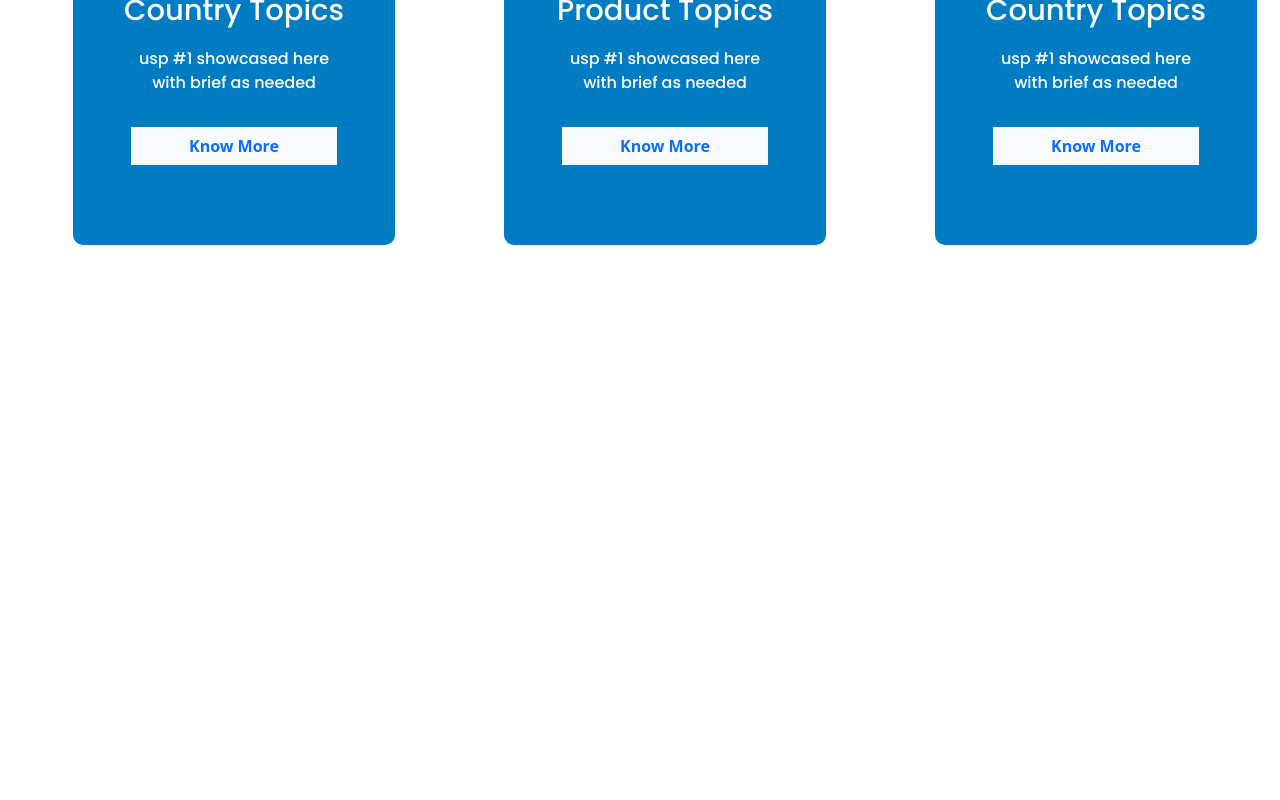
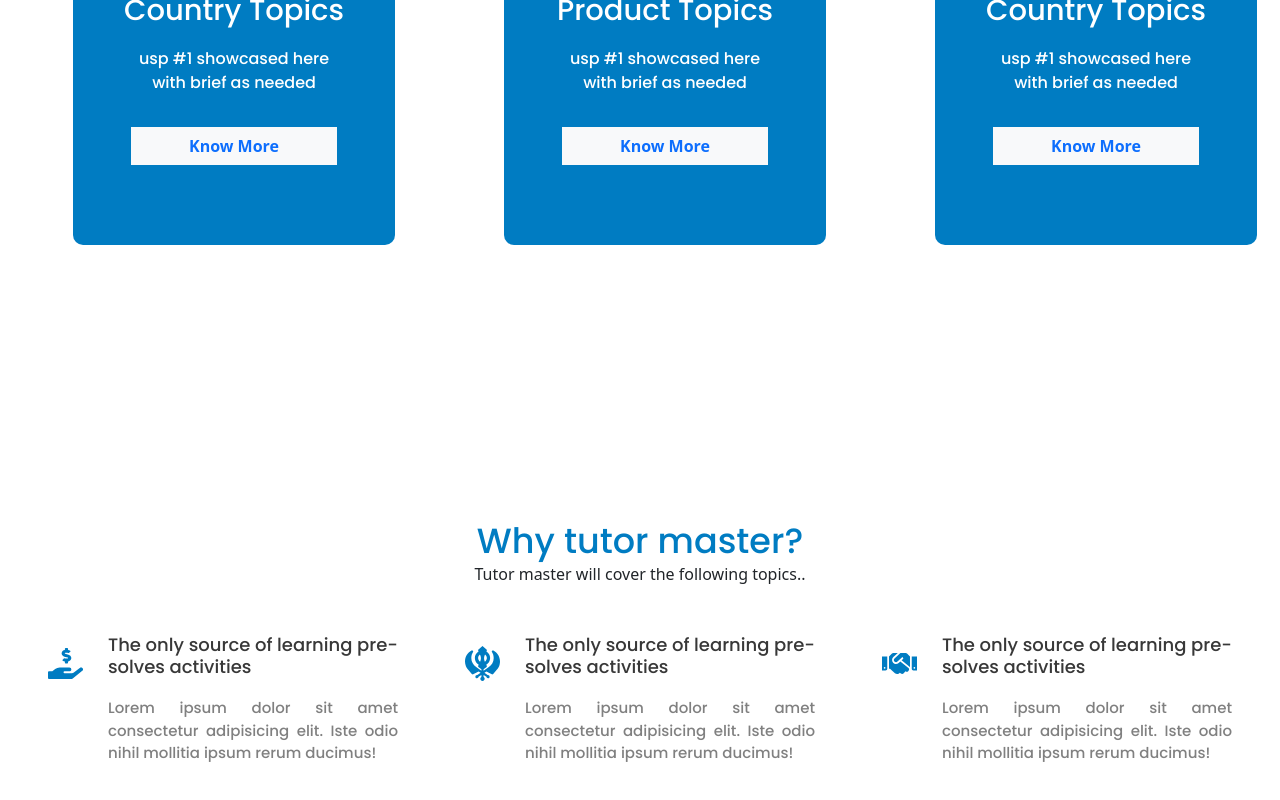
Before and after one commit to Sumon092/tutor-master, a React (Create React App) app: page / in a window 1280 px wide. Shown: the part 1500-2300 px from the top of the page. Before the commit the page ends 2020 px from the top, so only its background shows below. Built offline with nearby package versions, Linux system fonts and the light colour scheme; a web font is replaced by a local one.

Commit message:
why tutor master added

```diff
--- a/src/App.js
+++ b/src/App.js
@@ -3,6 +3,7 @@ import Header from './Pages/Header';
 import Banner from './Pages/Banner';
 import Story from './Pages/Story';
 import Topics from './Pages/Topics';
+import WhyTutor from './Pages/WhyTutor';
 
 function App() {
   return (
@@ -11,6 +12,7 @@ function App() {
       <Banner />
       <Story />
       <Topics />
+      <WhyTutor />
 
     </>
   );
--- a/src/Pages/Topics.js
+++ b/src/Pages/Topics.js
@@ -6,7 +6,7 @@ import { FaLaptop } from 'react-icons/fa'
 
 const Topics = () => {
     return (
-        <section>
+        <section style={{ maxHeight: '100vh' }}>
             <div>
                 <h2 style={{ color: '#007CC2', fontFamily: 'poppins', fontSize: '35px' }} className='text-center mb-0'>On what you will be trained!</h2>
                 <p style={{ color: '#3E3E3E 93%', fontSize: '16px' }} className='text-center lh-0 mt-0 text-sm'>Tutor master will cover the following topics..</p>
--- /dev/null
+++ b/src/Pages/WhyTutor.js
@@ -0,0 +1,59 @@
+import React from 'react';
+import { FaHandHoldingUsd, FaKhanda, FaHandshake } from 'react-icons/fa'
+
+const WhyTutor = () => {
+    return (
+        <section>
+            <div>
+                <h2 style={{ color: '#007CC2', fontFamily: 'poppins', fontSize: '35px' }} className='text-center mb-0'>Why tutor master?</h2>
+                <p style={{ color: '#3E3E3E 93%', fontSize: '16px' }} className='text-center lh-0 mt-0 text-sm'>Tutor master will cover the following topics..</p>
+            </div>
+            <div className='d-flex justify-content-between m-5'>
+                <div style={{ width: '350px' }} className='d-flex justify-content-between'>
+                    <div style={{ color: '#007CC2', fontSize: '35px', marginRight: '25px', marginTop: '0' }}>
+                        <FaHandHoldingUsd />
+                    </div>
+                    <div>
+                        <div>
+                            <h3 style={{ fontFamily: 'poppins', fontSize: '18px', color: '#383838', fontWeight: '500' }}>The only source of learning pre-
+                                <br />
+                                <span>solves activities</span>
+                            </h3>
+                            <p style={{ fontFamily: 'poppins', fontWeight: '400px', fontSize: '15px', textAlign: 'justify', color: 'gray', marginTop: '20px' }}>Lorem ipsum dolor sit amet consectetur adipisicing elit. Iste odio nihil mollitia ipsum rerum ducimus!</p>
+                        </div>
+                    </div>
+                </div>
+                <div style={{ width: '350px' }} className='d-flex justify-content-between'>
+                    <div style={{ color: '#007CC2', fontSize: '35px', marginRight: '25px', marginTop: '0' }}>
+                        <FaKhanda />
+                    </div>
+                    <div>
+                        <div>
+                            <h3 style={{ fontFamily: 'poppins', fontSize: '18px', color: '#383838', fontWeight: '500' }}>The only source of learning pre-
+                                <br />
+                                <span>solves activities</span>
+                            </h3>
+                            <p style={{ fontFamily: 'poppins', fontWeight: '400px', fontSize: '15px', textAlign: 'justify', color: 'gray', marginTop: '20px' }}>Lorem ipsum dolor sit amet consectetur adipisicing elit. Iste odio nihil mollitia ipsum rerum ducimus!</p>
+                        </div>
+                    </div>
+                </div>
+                <div style={{ width: '350px' }} className='d-flex justify-content-between'>
+                    <div style={{ color: '#007CC2', fontSize: '35px', marginRight: '25px', marginTop: '0' }}>
+                        <FaHandshake />
+                    </div>
+                    <div>
+                        <div>
+                            <h3 style={{ fontFamily: 'poppins', fontSize: '18px', color: '#383838', fontWeight: '500' }}>The only source of learning pre-
+                                <br />
+                                <span>solves activities</span>
+                            </h3>
+                            <p style={{ fontFamily: 'poppins', fontWeight: '400px', fontSize: '15px', textAlign: 'justify', color: 'gray', marginTop: '20px' }}>Lorem ipsum dolor sit amet consectetur adipisicing elit. Iste odio nihil mollitia ipsum rerum ducimus!</p>
+                        </div>
+                    </div>
+                </div>
+            </div>
+        </section>
+    );
+};
+
+export default WhyTutor;
```
